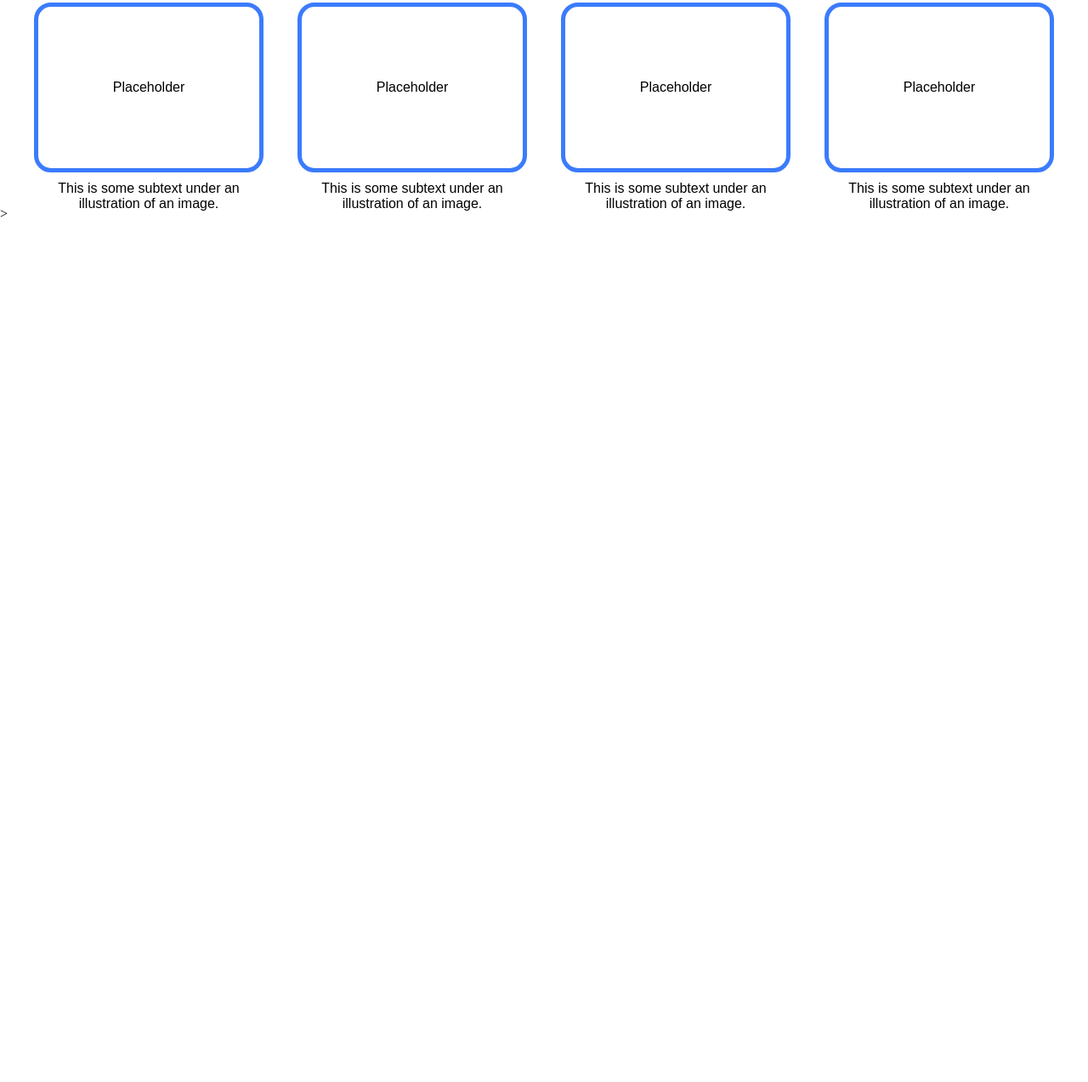
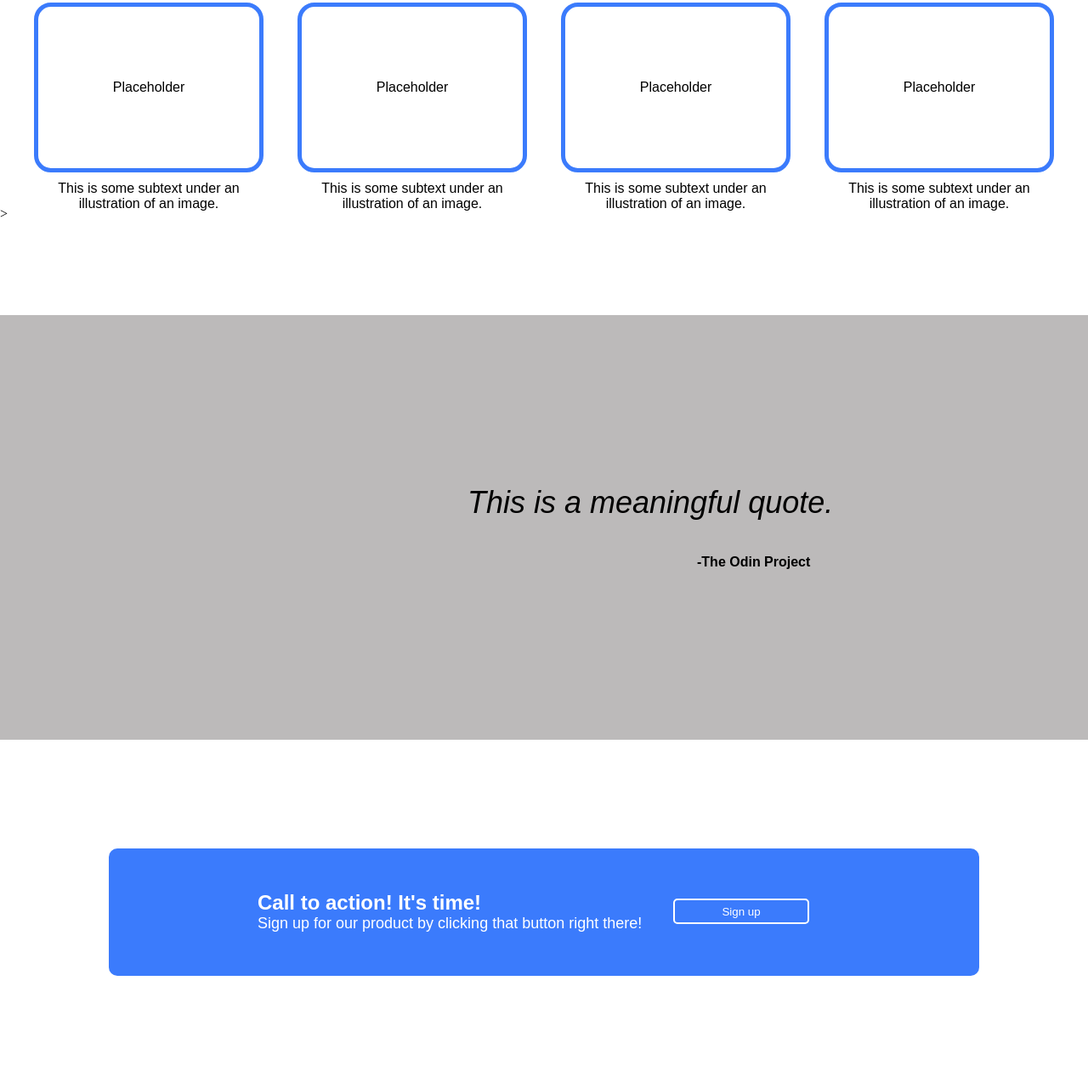
Before and after one commit to gardenofedyn910/grillr, a plain HTML site: page index.html in a window 1280 px wide. Shown: the part 629-1903 px from the top of the page at 85% size. Before the commit the page ends 1000 px from the top, so only its background shows below. Drawn offline with Linux system fonts and the light colour scheme.

Commit message:
finished call to action section

```diff
--- a/index.css
+++ b/index.css
@@ -130,3 +130,67 @@
     height: 200px;
     width: 100px;
 }
+
+.quote {
+    background-color: rgb(188, 186, 186);
+    max-width: 100%;
+    height: 500px;
+}
+
+
+.boat {
+    font-size: 36px;
+    font-weight: lighter;
+    font-style: italic;
+    padding-left: 550px;
+    padding-top: 200px;
+    font-family: sans-serif;
+}
+
+.moat {
+    font-weight: bolder;
+    font-family: sans-serif;
+    padding-left: 820px;
+    padding-top: 40px;
+}
+
+.call-to-action {
+    background-color: white;
+    height: 275px;
+}
+
+.cta1 {
+    background-color: rgb(59, 123, 252);
+    height: 150px;
+    margin: 10%;
+    border-radius: 10px;
+}
+
+.time {
+    font-weight: bold;
+    font-size: 24px;
+    color: white;
+    font-family: sans-serif;
+    padding-top: 50px;
+    padding-left: 175px;
+
+}
+
+.sign-up {
+    color: white;
+    font-family: sans-serif;
+    font-size: 18px;
+    padding-left: 175px;
+}
+
+.sign {
+    float: right;
+    background-color: transparent;
+    border: 2px solid white;
+    height: 30px;
+    width: 160px;
+    color: white;
+    border-radius: 5px;
+    margin-right: 200px;
+    margin-top: -40px;
+}
--- a/index.html
+++ b/index.html
@@ -45,6 +45,27 @@
         <p class="sub stext">This is some subtext under an illustration of an image.</p>
     </div>
 
+    <main class="quote">
+        <div class="boat">This is a meaningful quote.</div>
+        <div class="moat">-The Odin Project</div>
+    </main>
+
+    <div class="call-to-action">
+        <div class="cta1">
+            <div class="time">Call to action! It's time!</div>
+            <div class="sign-up">Sign up for our product by clicking that button right there!</div>
+            <button class="sign">Sign up</button>
+
+        </div>
+
+
+
+
+    </div>
+
+
+
+
 
 
 </body>
```
